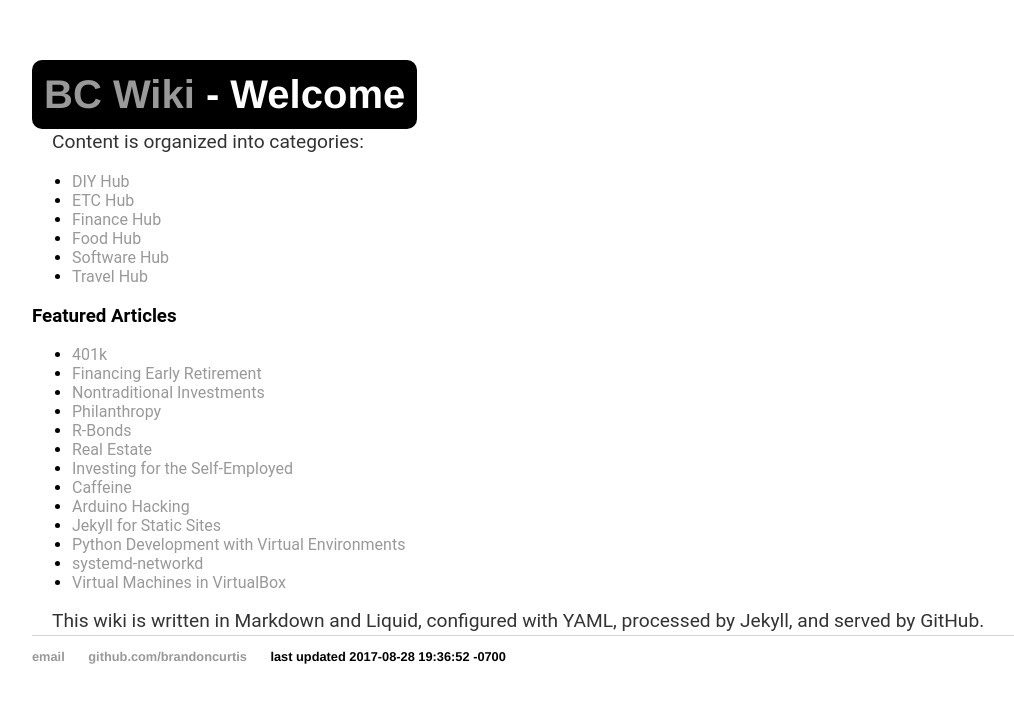
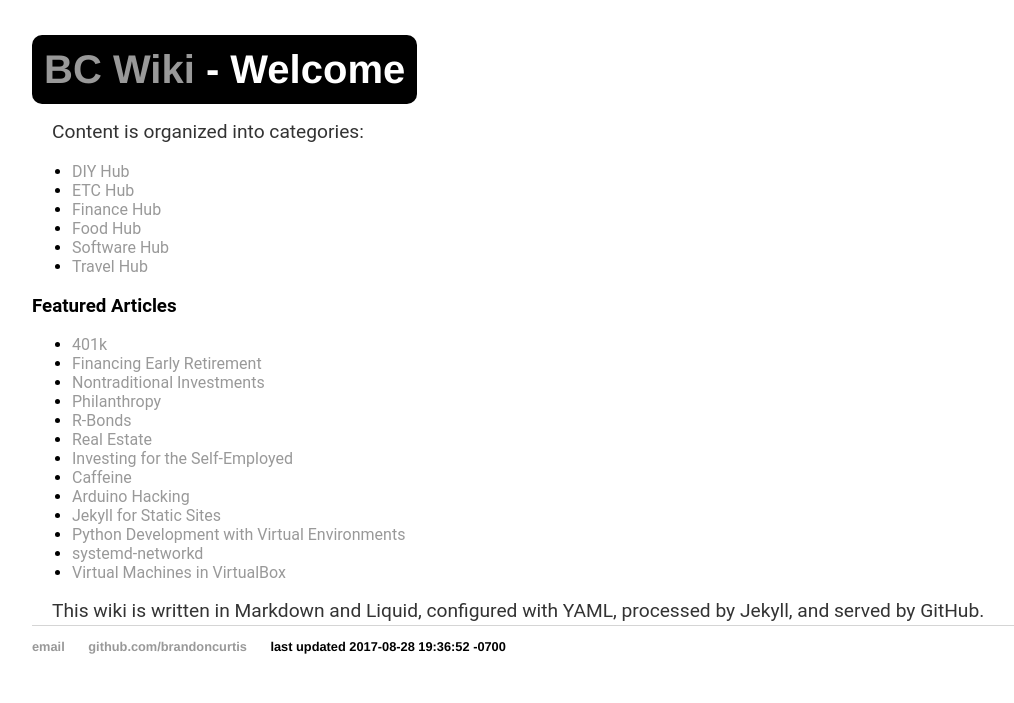
Before and after one commit to brandoncurtis/wiki, a Jekyll site: the page built from index.html, in a window 1280 px wide. Shown: the top 703 px of the page, without its empty margins (108-1122 px from the left). Built offline with Jekyll 4.4.1, drawn with Linux system fonts in a browser that asks for light colours.

Commit message:
fixing header css

```diff
--- a/css/main.css
+++ b/css/main.css
@@ -1,6 +1,6 @@
 body {
     font-family: "San Francisco", "Roboto", "Segoe UI", "Helvetica Neue", "Lucida Grande", Arial, sans-serif;
-    margin: 60px auto;
+    margin: 20px auto 60px auto;
     width: 1000px;
 }
 
@@ -30,7 +30,7 @@ h1 {
   font-family:'Helvetica', 'Arial', 'Sans-Serif';
   color: white;
   background-color: black;
-  margin: 0px auto;
+  margin: 15px auto;
   display: inline-block;
   padding: 12px;
   border-radius: 10px;
```
